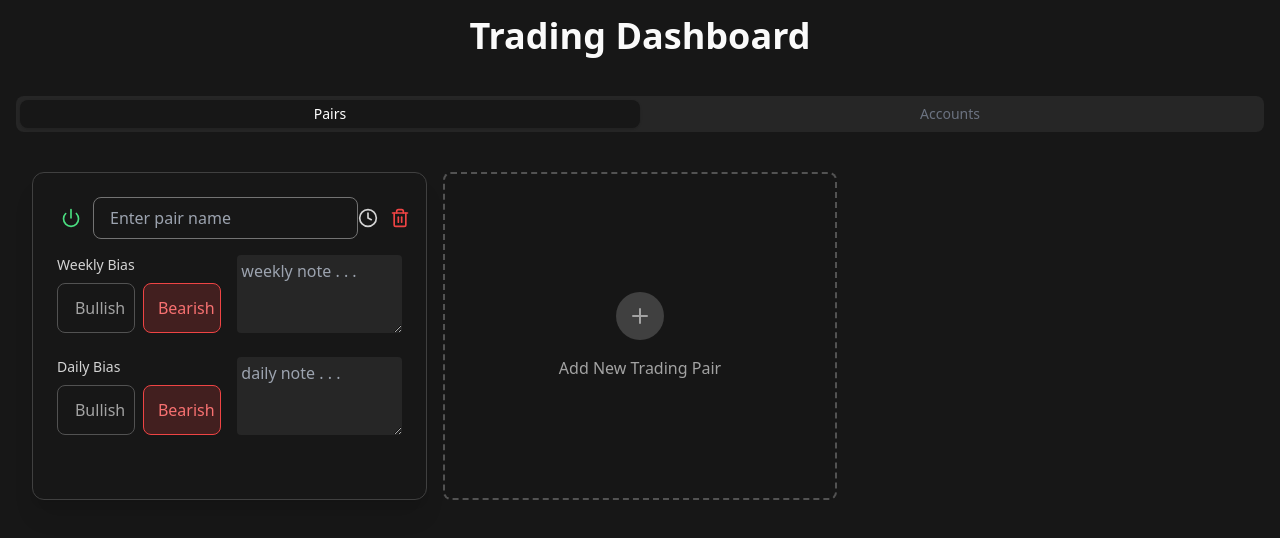
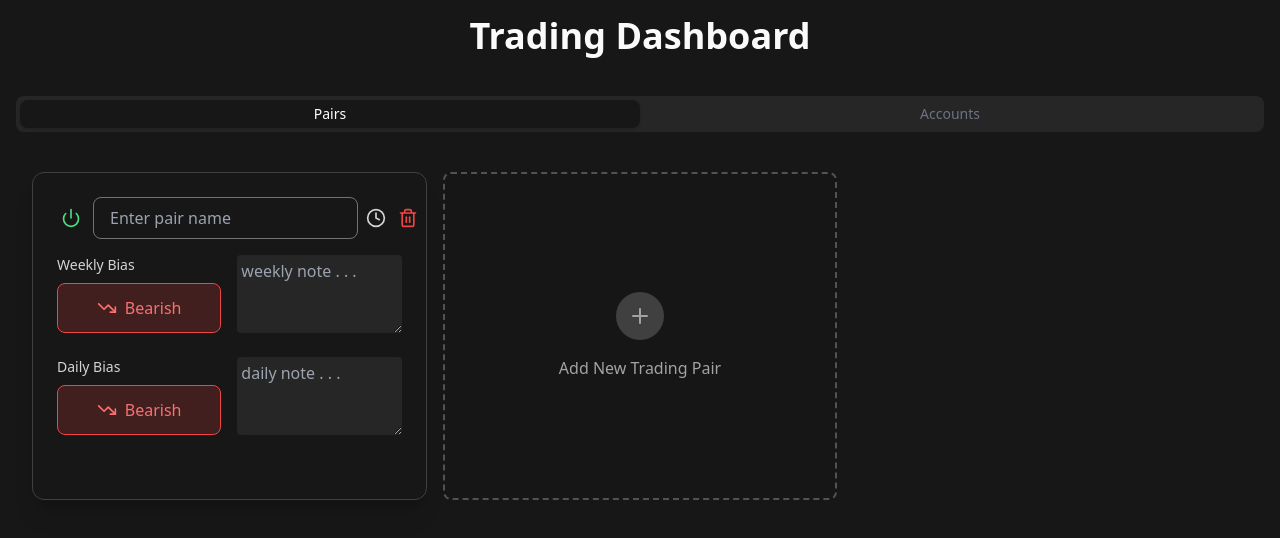
Before and after one commit to karthiksuresh181/trading-dashboard, a React (Vite) app: page / in a window 1280 px wide. Both pictures are taken after a click on the button "Add New Trading Pair". Shown: the top 538 px of the page. Built offline with nearby package versions, Linux system fonts and the light colour scheme.

Commit message:
improvement to bullish and bearish buttons

```diff
--- a/src/PairManager.tsx
+++ b/src/PairManager.tsx
@@ -80,6 +80,15 @@ const PairManagerApp = () => {
     }
   };
 
+  const isBullish = (pair, isWeeklyBias) => {
+    return isWeeklyBias ? pair.weeklyBias === 'bullish' : pair.dailyBias === 'bullish';
+  }
+
+  const toggleBias = (pair, isWeeklyBias) => {
+    const newBias = isBullish(pair, isWeeklyBias) ? 'bearish' : 'bullish';
+    updatePair(pair.id, isWeeklyBias ? 'weeklyBias' : 'dailyBias', newBias);
+  };
+
   const updatePair = (pairId, field, value) => {
     setPairs(pairs.map(p => {
       if (p.id === pairId) {
@@ -153,7 +162,7 @@ const PairManagerApp = () => {
                 ${!valid ? 'opacity-75 border-red-500/60' : ''}`}
               >
                 <CardHeader className="pb-4">
-                  <div className="flex justify-between items-center">
+                  <div className="flex justify-between items-center gap-2">
                     <div className="flex-1 flex items-center gap-2">
                       <button
                         onClick={() => toggleValidation(pair.id)}
@@ -226,30 +235,26 @@ const PairManagerApp = () => {
                       <label className="block text-sm font-medium text-neutral-300">
                         Weekly Bias
                       </label>
-                      <div className="grid grid-cols-2 gap-2">
                       <button
-                          onClick={() => updatePair(pair.id, 'weeklyBias', 'bullish')}
-                          className={`flex items-center justify-center gap-2 p-3 rounded-lg border
-                                 transition-all duration-200 ${pair.weeklyBias === 'bullish'
+                        onClick={() => toggleBias(pair, true)}
+                        className={`w-full flex items-center justify-center gap-2 p-3 rounded-lg border
+          transition-all duration-200 ${isBullish(pair, true)
                             ? 'bg-green-500/20 border-green-500 text-green-400'
-                              : 'bg-neutral-900 border-neutral-600 text-neutral-400 hover:bg-green-500/10 hover:border-green-500/50 hover:text-green-400/50'
+                            : 'bg-red-500/20 border-red-500 text-red-400'
                           }`}
                       >
+                        {isBullish(pair, true) ? (
+                          <>
                             <TrendingUp className="w-5 h-5" />
                             Bullish
-                        </button>
-                        <button
-                          onClick={() => updatePair(pair.id, 'weeklyBias', 'bearish')}
-                          className={`flex items-center justify-center gap-2 p-3 rounded-lg border
-                                 transition-all duration-200 ${pair.weeklyBias === 'bearish'
-                              ? 'bg-red-500/20 border-red-500 text-red-400'
-                              : 'bg-neutral-900 border-neutral-600 text-neutral-400 hover:bg-red-500/10 hover:border-red-500/50 hover:text-red-400/50'
-                            }`}
-                        >
+                          </>
+                        ) : (
+                          <>
                             <TrendingDown className="w-5 h-5" />
                             Bearish
+                          </>
+                        )}
                       </button>
-                      </div>
                     </div>
 
                     <textarea
@@ -266,30 +271,26 @@ const PairManagerApp = () => {
                       <label className="block text-sm font-medium text-neutral-300">
                         Daily Bias
                       </label>
-                      <div className="grid grid-cols-2 gap-2">
                       <button
-                          onClick={() => updatePair(pair.id, 'dailyBias', 'bullish')}
-                          className={`flex items-center justify-center gap-2 p-3 rounded-lg border
-                                 transition-all duration-200 ${pair.dailyBias === 'bullish'
+                        onClick={() => toggleBias(pair, false)}
+                        className={`w-full flex items-center justify-center gap-2 p-3 rounded-lg border
+          transition-all duration-200 ${isBullish(pair, false)
                             ? 'bg-green-500/20 border-green-500 text-green-400'
-                              : 'bg-neutral-900 border-neutral-600 text-neutral-400 hover:bg-green-500/10 hover:border-green-500/50 hover:text-green-400/50'
+                            : 'bg-red-500/20 border-red-500 text-red-400'
                           }`}
                       >
+                        {isBullish(pair, false) ? (
+                          <>
                             <TrendingUp className="w-5 h-5" />
                             Bullish
-                        </button>
-                        <button
-                          onClick={() => updatePair(pair.id, 'dailyBias', 'bearish')}
-                          className={`flex items-center justify-center gap-2 p-3 rounded-lg border
-                                 transition-all duration-200 ${pair.dailyBias === 'bearish'
-                              ? 'bg-red-500/20 border-red-500 text-red-400'
-                              : 'bg-neutral-900 border-neutral-600 text-neutral-400 hover:bg-red-500/10 hover:border-red-500/50 hover:text-red-400/50'
-                            }`}
-                        >
+                          </>
+                        ) : (
+                          <>
                             <TrendingDown className="w-5 h-5" />
                             Bearish
+                          </>
+                        )}
                       </button>
-                      </div>
                     </div>
 
                     <textarea
```
Lines whose indentation alone changed are shown as unchanged.
